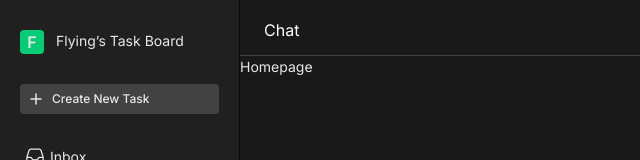
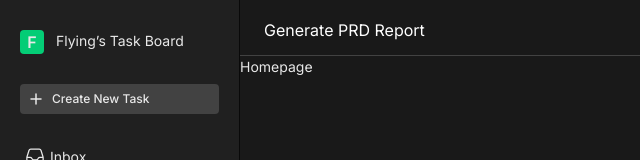
Before and after one commit to memokey/ai-pm, a Next.js app: page / in a window 1280 px wide. Shown: the top 160 px of the page, without its empty margins (0-640 px from the left). Built offline with nearby package versions, Linux system fonts and the light colour scheme.

Commit message:
changed the header title

```diff
--- a/src/components/Layout/Header/index.tsx
+++ b/src/components/Layout/Header/index.tsx
@@ -5,7 +5,7 @@ const Header = () => {
     return (
         <div className="h-[56px] flex justify-between border-b border-base-200 py-[18px] px-6">
             <Title
-                title="Chat"
+                title="Generate PRD Report"
             />
         </div>
     );
```
